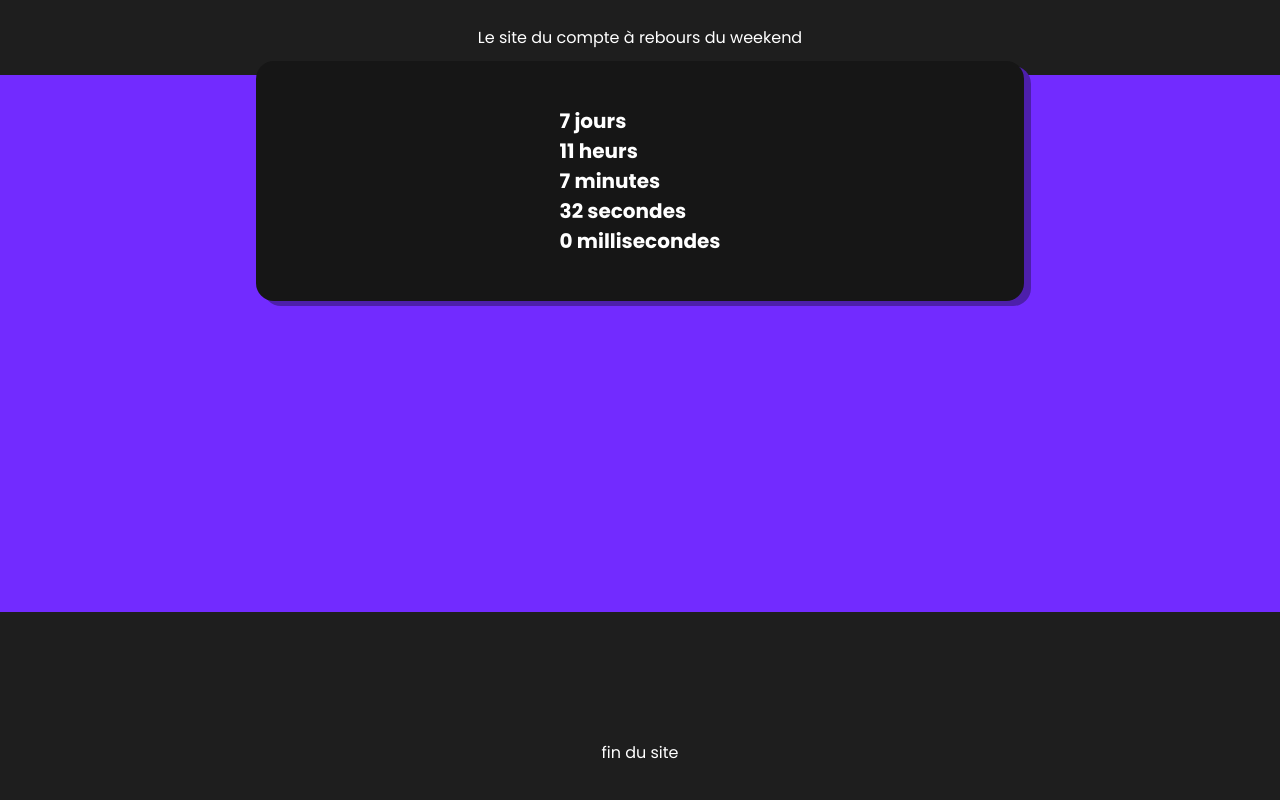
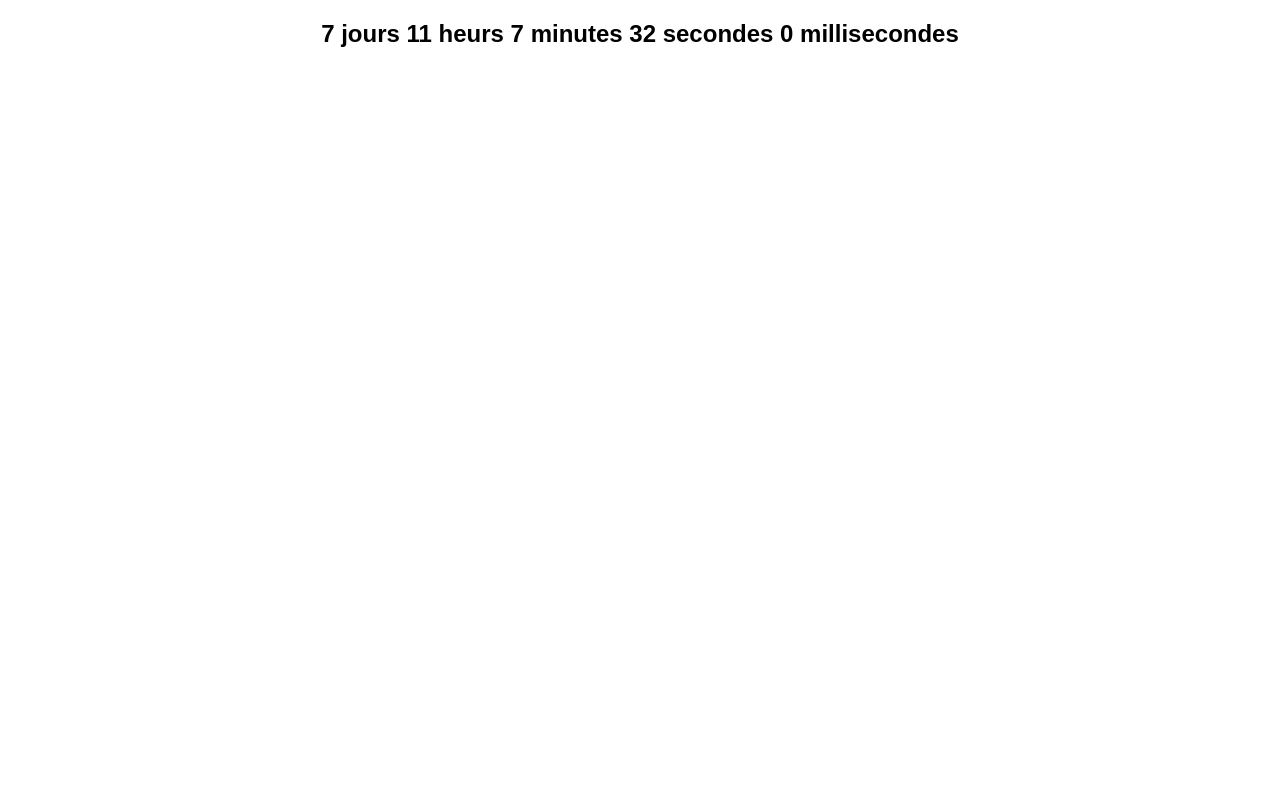
Before and after one commit to 0Sacha/countDownApp, a plain HTML site: page index.html in a window 1280 px wide. Drawn offline with nearby package versions, Linux system fonts and the light colour scheme; a web font is replaced by a local one.

Commit message:
Maj 22 avril 2025

```diff
--- a/assets/css/style.css
+++ b/assets/css/style.css
@@ -1,143 +1,5 @@
-@import url('https://fonts.googleapis.com/css2?family=Poppins:ital,wght@0,100;0,200;0,300;0,400;0,500;0,600;0,700;0,800;0,900;1,100;1,200;1,300;1,400;1,500;1,600;1,700;1,800;1,900&family=Tektur&display=swap');
-
-* {
-    padding: 0;
-    margin: 0;
-}
-
-
-body {
-    background-color: #722bff;
-    color: white;
-}
-
-nav {
-    display: flex;
-    flex-direction: row;
-    justify-content: space-around;
-    margin: 0 auto;
-    align-items: center;
-}
-
-nav {
-    background-color: #1e1e1e;
-    padding: 25px;
-}
-
-footer {
-    text-align: center;
-    padding: 10% 0 0 0 ;
-    margin: 0 auto;
-    position: absolute;
-    bottom: 0;
-    width: 100%;
-    height: 60px;
-    color: white;
-    background-color: #1e1e1e;
-    font-family: 'Poppins', sans-serif;
-}
-
-nav ul {
-    list-style: none;
-    display: flex;
-    flex-direction: row;
-    align-items: center;
-    gap: 3rem;
-    font-family: 'Poppins', sans-serif;
-    text-align: center;
-}
-
-nav ul li a {
-    text-decoration: none;
-    color: white;
-
-}
-
-nav ul li a:hover {
-    color: #d1d1d1;
-    text-decoration: none;
-}
-
-h1 {
+h2 {
     display: flex;
     justify-content: center;
     align-items: center;
-    font-family: 'Poppins', sans-serif;
 }
-
-.countdown {
-    display: flex;
-    justify-content: left;
-    align-items: center;
-    margin:  -30% auto;
-    height: 100vh;
-
-}
-
-.Sec2 {
-    display: flex;
-    justify-content: right;
-    align-items: center;
-    margin: 0 auto;
-    height: 100vh;
-}
-
-.countdown h2 {
-    display: flex;
-    justify-content: center;
-    align-items: center;
-    margin: 0 auto;
-    font-size: 50px;
-    border-radius: 18px;
-    background-color: #161616;
-    width: 35%;
-    height: 60%;
-
-    box-shadow: 7px 5px 0 #4d1fab;
-}
-
-section h1 {
-    display: flex;
-    justify-content: center;
-    align-items: center;
-    margin: 0 auto;
-}
-
-@media screen and (max-height: 900px) {
-
-    .countdown {
-        display: flex;
-        justify-content: left;
-        align-items: center;
-        margin:  -23% auto;
-        height: 100vh;
-
-    }
-
-    .countdown h2 {
-        display: flex;
-        justify-content: center;
-        align-items: center;
-        margin: 0 auto;
-        font-size: 20px;
-        border-radius: 18px;
-        background-color: #161616;
-        width: 60%;
-        height: 30%;
-
-        box-shadow: 7px 5px 0 #4d1fab;
-    }
-
-    /*.countdown h2 {*/
-    /*    display: flex;*/
-    /*    align-items: center;*/
-    /*    justify-content: center;*/
-    /*    border-radius: 18px;*/
-    /*    font-size: 50px;*/
-    /*    margin: 0 10%;*/
-    /*    background-color: #161616;*/
-    /*    width: 35%;*/
-    /*    height: 60%;*/
-    /*    box-shadow: 7px 5px 0 #4d1fab;*/
-    /*}*/
-}
--- a/assets/js/script.js
+++ b/assets/js/script.js
@@ -25,12 +25,14 @@ function getChrono() {
     console.log(days, hours, minutes, seconds, milliseconds)
 
     jours.innerText =
-        `${days} jours
-        ${hours} heurs
-        ${minutes} minutes
-        ${seconds} secondes
-        ${milliseconds} millisecondes`
+        `${days} jours ${hours} heurs ${minutes} minutes ${seconds} secondes ${milliseconds} millisecondes`
 }
+
+$(document).ready(function(){
+    $('.num').counterUp({
+        time: 1200
+    });
+});
 
 getChrono()
 
--- a/index.html
+++ b/index.html
@@ -3,17 +3,16 @@
     <head>
     <meta charset="UTF-8">
     <meta http-equiv="X-UA-Compatible" content="IE=edge">
-    <meta name="viewport" content="width=device-width, initial-scale=1.0">
-    <script src="assets/js/script.js" defer></script>
-    <link rel="stylesheet" href="assets/css/style.css">
-    <title>Compte à rebours pour le week-end</title>
+        <link rel="shortcut icon" href="./assets/img/favicon.svg" type="image/x-icon">
+        <meta name="viewport" content="width=device-width, initial-scale=1.0">
+        <script src="assets/js/script.js" defer></script>
+        <script src="https://cdnjs.cloudflare.com/ajax/libs/jquery/3.5.1/jquery.min.js"></script>
+        <script src="https://cdnjs.cloudflare.com/ajax/libs/waypoints/4.0.1/jquery.waypoints.min.js"></script>
+        <script src="https://cdnjs.cloudflare.com/ajax/libs/Counter-Up/1.0.0/jquery.counterup.min.js"></script>
+        <link rel="stylesheet" href="assets/css/style.css">
+    <title>CountDownApp</title>
 </head>
 <body>
-    <nav>
-        <ul>
-            <li>Le site du compte à rebours du weekend</li>
-        </ul>
-    </nav>
     <section>
         <div class="countdown">
             <h2 style="font-family: 'Poppins', sans-serif"></h2>
@@ -36,7 +35,4 @@
         </div>
     </section>
 </body>
-<footer>
-    <p>fin du site</p>
-</footer>
 </html>
```
Also changed, not shown: assets/img/favicon.svg (added).
